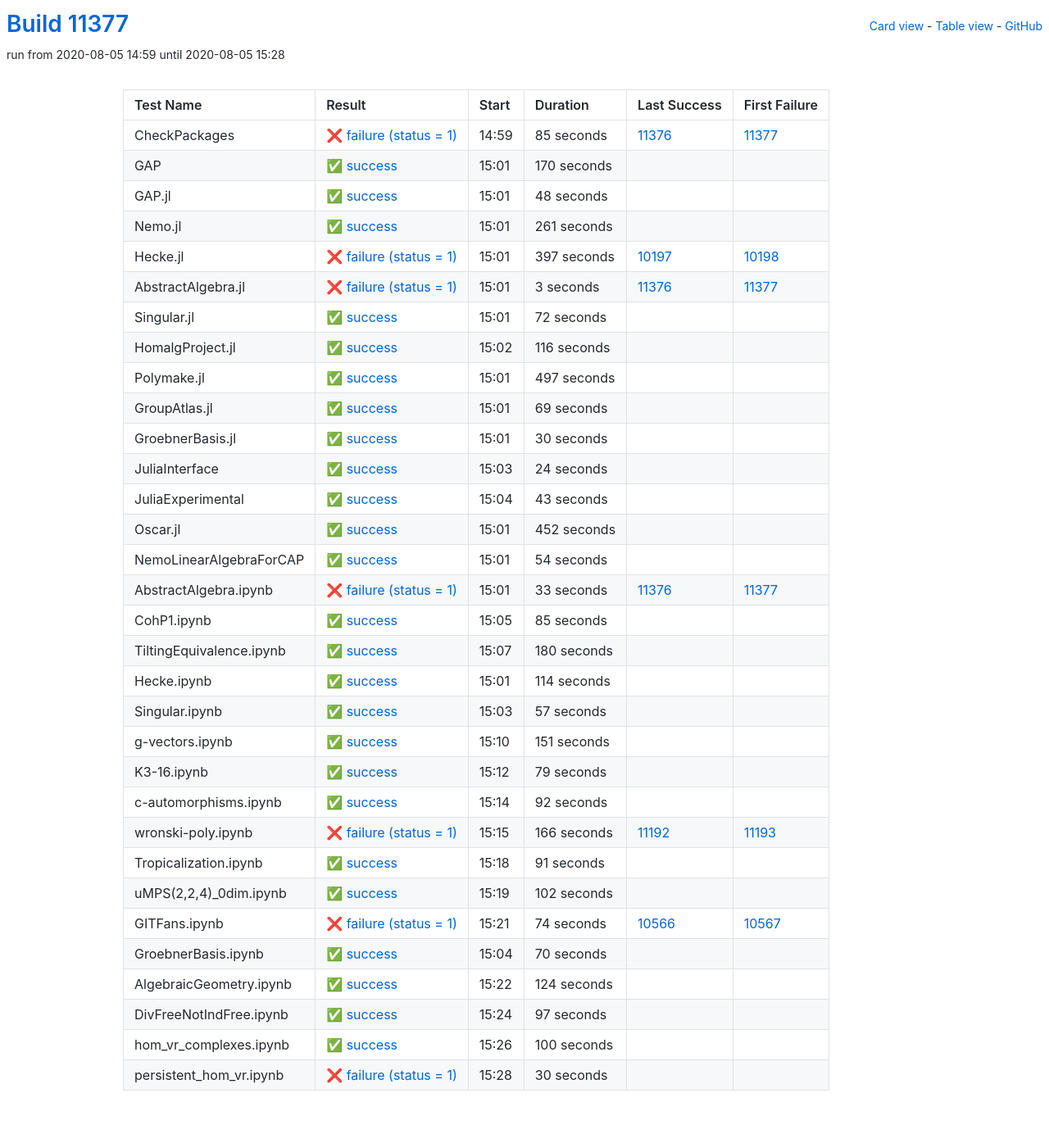
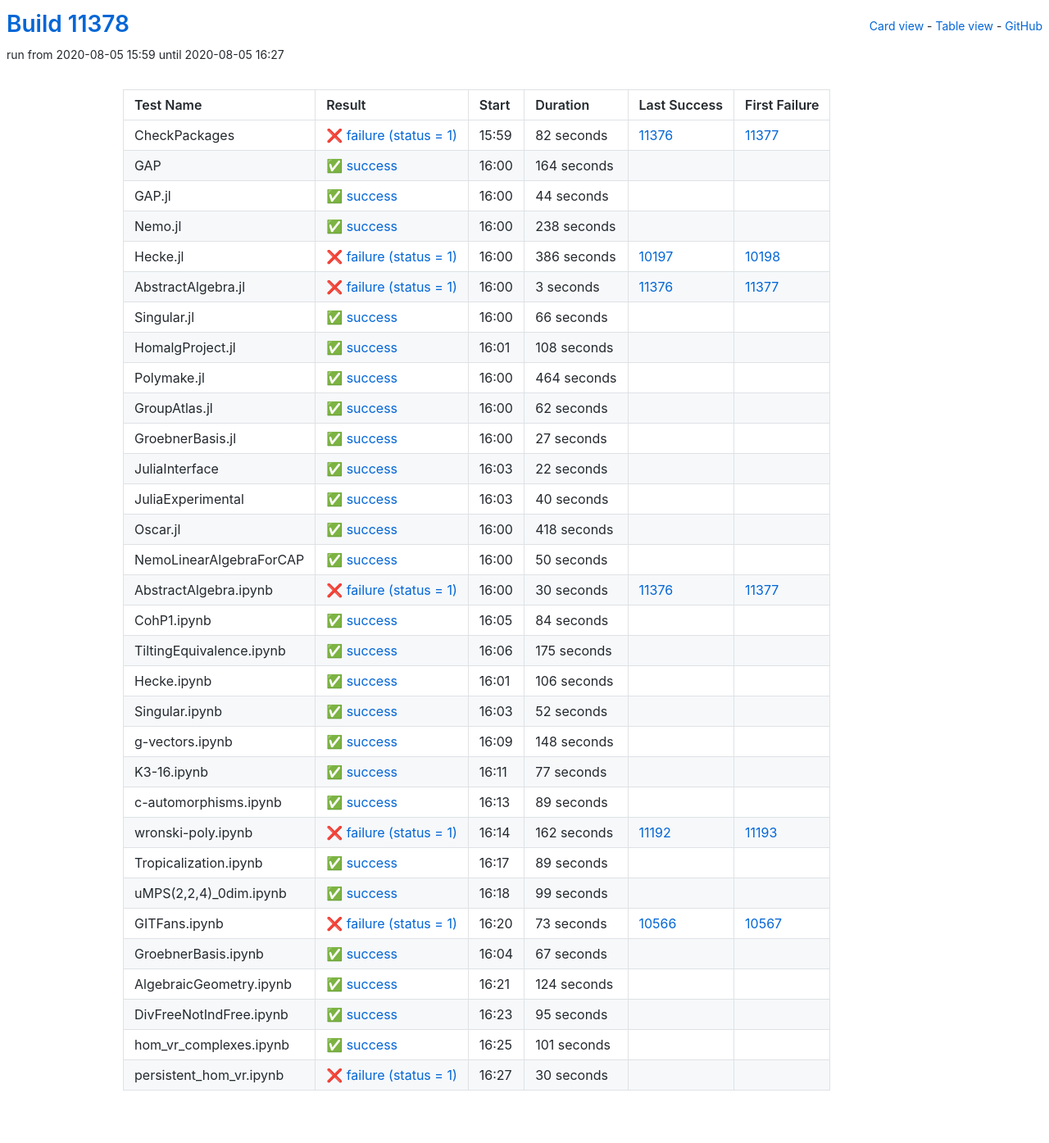
Before and after one commit to oscar-system/oscar-ci-status, a Jekyll site: the page built from table.html, in a window 1280 px wide. Shown: the whole page at 82% size. Built offline with Jekyll 4.4.1, drawn with Linux system fonts in a browser that asks for light colours.

Commit message:
Build #11378

```diff
--- a/_data/ci.yml
+++ b/_data/ci.yml
@@ -1,6 +1,6 @@
 ---
-build: 11377
-build_url: https://oscarci.mathematik.uni-kl.de/job/oscar/11377/
+build: 11378
+build_url: https://oscarci.mathematik.uni-kl.de/job/oscar/11378/
 job: oscar
 organization: oscar-system
 repo: oscar-ci-status
@@ -8,68 +8,68 @@
 tests:
 - name: CheckPackages
   id: checkpackages
-  log: https://oscarci.mathematik.uni-kl.de/job/oscar/11377/artifact/logs/build-11377/CheckPackages.log
-  start: 2020-08-05 14:59
+  log: https://oscarci.mathematik.uni-kl.de/job/oscar/11378/artifact/logs/build-11378/CheckPackages.log
+  start: 2020-08-05 15:59
   success: false
   exitcode: 1
   status: failure
-  duration: 85
+  duration: 82
   last_success: 11376
   last_success_url: https://oscarci.mathematik.uni-kl.de/job/oscar/11376/
   first_failure: 11377
   first_failure_url: https://oscarci.mathematik.uni-kl.de/job/oscar/11377/
 - name: GAP
   id: gap
-  log: https://oscarci.mathematik.uni-kl.de/job/oscar/11377/artifact/logs/build-11377/GAP.log
-  start: 2020-08-05 15:01
+  log: https://oscarci.mathematik.uni-kl.de/job/oscar/11378/artifact/logs/build-11378/GAP.log
+  start: 2020-08-05 16:00
   success: true
   exitcode: 0
   status: success
-  duration: 170
+  duration: 164
   last_success: false
   last_success_url:
   first_failure: false
   first_failure_url:
 - name: GAP.jl
   id: gap-jl
-  log: https://oscarci.mathematik.uni-kl.de/job/oscar/11377/artifact/logs/build-11377/GAP.jl.log
-  start: 2020-08-05 15:01
+  log: https://oscarci.mathematik.uni-kl.de/job/oscar/11378/artifact/logs/build-11378/GAP.jl.log
+  start: 2020-08-05 16:00
   success: true
   exitcode: 0
   status: success
-  duration: 48
+  duration: 44
   last_success: false
   last_success_url:
   first_failure: false
   first_failure_url:
 - name: Nemo.jl
   id: nemo-jl
-  log: https://oscarci.mathematik.uni-kl.de/job/oscar/11377/artifact/logs/build-11377/Nemo.jl.log
-  start: 2020-08-05 15:01
+  log: https://oscarci.mathematik.uni-kl.de/job/oscar/11378/artifact/logs/build-11378/Nemo.jl.log
+  start: 2020-08-05 16:00
   success: true
   exitcode: 0
   status: success
-  duration: 261
+  duration: 238
   last_success: false
   last_success_url:
   first_failure: false
   first_failure_url:
 - name: Hecke.jl
   id: hecke-jl
-  log: https://oscarci.mathematik.uni-kl.de/job/oscar/11377/artifact/logs/build-11377/Hecke.jl.log
-  start: 2020-08-05 15:01
+  log: https://oscarci.mathematik.uni-kl.de/job/oscar/11378/artifact/logs/build-11378/Hecke.jl.log
+  start: 2020-08-05 16:00
   success: false
   exitcode: 1
   status: failure
-  duration: 397
+  duration: 386
   last_success: 10197
   last_success_url: https://oscarci.mathematik.uni-kl.de/job/oscar/10197/
   first_failure: 10198
   first_failure_url: https://oscarci.mathematik.uni-kl.de/job/oscar/10198/
 - name: AbstractAlgebra.jl
   id: abstractalgebra-jl
-  log: https://oscarci.mathematik.uni-kl.de/job/oscar/11377/artifact/logs/build-11377/AbstractAlgebra.jl.log
-  start: 2020-08-05 15:01
+  log: https://oscarci.mathematik.uni-kl.de/job/oscar/11378/artifact/logs/build-11378/AbstractAlgebra.jl.log
+  start: 2020-08-05 16:00
   success: false
   exitcode: 1
   status: failure
@@ -80,272 +80,272 @@
   first_failure_url: https://oscarci.mathematik.uni-kl.de/job/oscar/11377/
 - name: Singular.jl
   id: singular-jl
-  log: https://oscarci.mathematik.uni-kl.de/job/oscar/11377/artifact/logs/build-11377/Singular.jl.log
-  start: 2020-08-05 15:01
+  log: https://oscarci.mathematik.uni-kl.de/job/oscar/11378/artifact/logs/build-11378/Singular.jl.log
+  start: 2020-08-05 16:00
   success: true
   exitcode: 0
   status: success
-  duration: 72
+  duration: 66
   last_success: false
   last_success_url:
   first_failure: false
   first_failure_url:
 - name: HomalgProject.jl
   id: homalgproject-jl
-  log: https://oscarci.mathematik.uni-kl.de/job/oscar/11377/artifact/logs/build-11377/HomalgProject.jl.log
-  start: 2020-08-05 15:02
+  log: https://oscarci.mathematik.uni-kl.de/job/oscar/11378/artifact/logs/build-11378/HomalgProject.jl.log
+  start: 2020-08-05 16:01
   success: true
   exitcode: 0
   status: success
-  duration: 116
+  duration: 108
   last_success: false
   last_success_url:
   first_failure: false
   first_failure_url:
 - name: Polymake.jl
   id: polymake-jl
-  log: https://oscarci.mathematik.uni-kl.de/job/oscar/11377/artifact/logs/build-11377/Polymake.jl.log
-  start: 2020-08-05 15:01
+  log: https://oscarci.mathematik.uni-kl.de/job/oscar/11378/artifact/logs/build-11378/Polymake.jl.log
+  start: 2020-08-05 16:00
   success: true
   exitcode: 0
   status: success
-  duration: 497
+  duration: 464
   last_success: false
   last_success_url:
   first_failure: false
   first_failure_url:
 - name: GroupAtlas.jl
   id: groupatlas-jl
-  log: https://oscarci.mathematik.uni-kl.de/job/oscar/11377/artifact/logs/build-11377/GroupAtlas.jl.log
-  start: 2020-08-05 15:01
+  log: https://oscarci.mathematik.uni-kl.de/job/oscar/11378/artifact/logs/build-11378/GroupAtlas.jl.log
+  start: 2020-08-05 16:00
   success: true
   exitcode: 0
   status: success
-  duration: 69
+  duration: 62
   last_success: false
   last_success_url:
   first_failure: false
   first_failure_url:
 - name: GroebnerBasis.jl
   id: groebnerbasis-jl
-  log: https://oscarci.mathematik.uni-kl.de/job/oscar/11377/artifact/logs/build-11377/GroebnerBasis.jl.log
-  start: 2020-08-05 15:01
+  log: https://oscarci.mathematik.uni-kl.de/job/oscar/11378/artifact/logs/build-11378/GroebnerBasis.jl.log
+  start: 2020-08-05 16:00
   success: true
   exitcode: 0
   status: success
-  duration: 30
+  duration: 27
   last_success: false
   last_success_url:
   first_failure: false
   first_failure_url:
 - name: JuliaInterface
   id: juliainterface
-  log: https://oscarci.mathematik.uni-kl.de/job/oscar/11377/artifact/logs/build-11377/JuliaInterface.log
-  start: 2020-08-05 15:03
+  log: https://oscarci.mathematik.uni-kl.de/job/oscar/11378/artifact/logs/build-11378/JuliaInterface.log
+  start: 2020-08-05 16:03
   success: true
   exitcode: 0
   status: success
-  duration: 24
+  duration: 22
   last_success: false
   last_success_url:
   first_failure: false
   first_failure_url:
 - name: JuliaExperimental
   id: juliaexperimental
-  log: https://oscarci.mathematik.uni-kl.de/job/oscar/11377/artifact/logs/build-11377/JuliaExperimental.log
-  start: 2020-08-05 15:04
+  log: https://oscarci.mathematik.uni-kl.de/job/oscar/11378/artifact/logs/build-11378/JuliaExperimental.log
+  start: 2020-08-05 16:03
   success: true
   exitcode: 0
   status: success
-  duration: 43
+  duration: 40
   last_success: false
   last_success_url:
   first_failure: false
   first_failure_url:
 - name: Oscar.jl
   id: oscar-jl
-  log: https://oscarci.mathematik.uni-kl.de/job/oscar/11377/artifact/logs/build-11377/Oscar.jl.log
-  start: 2020-08-05 15:01
+  log: https://oscarci.mathematik.uni-kl.de/job/oscar/11378/artifact/logs/build-11378/Oscar.jl.log
+  start: 2020-08-05 16:00
   success: true
   exitcode: 0
   status: success
-  duration: 452
+  duration: 418
   last_success: false
   last_success_url:
   first_failure: false
   first_failure_url:
 - name: NemoLinearAlgebraForCAP
   id: nemolinearalgebraforcap
-  log: https://oscarci.mathematik.uni-kl.de/job/oscar/11377/artifact/logs/build-11377/NemoLinearAlgebraForCAP.log
-  start: 2020-08-05 15:01
+  log: https://oscarci.mathematik.uni-kl.de/job/oscar/11378/artifact/logs/build-11378/NemoLinearAlgebraForCAP.log
+  start: 2020-08-05 16:00
   success: true
   exitcode: 0
   status: success
-  duration: 54
+  duration: 50
   last_success: false
   last_success_url:
   first_failure: false
   first_failure_url:
 - name: AbstractAlgebra.ipynb
   id: abstractalgebra-ipynb
-  log: https://oscarci.mathematik.uni-kl.de/job/oscar/11377/artifact/logs/build-11377/AbstractAlgebra.ipynb.log
-  start: 2020-08-05 15:01
+  log: https://oscarci.mathematik.uni-kl.de/job/oscar/11378/artifact/logs/build-11378/AbstractAlgebra.ipynb.log
+  start: 2020-08-05 16:00
   success: false
   exitcode: 1
   status: failure
-  duration: 33
+  duration: 30
   last_success: 11376
   last_success_url: https://oscarci.mathematik.uni-kl.de/job/oscar/11376/
   first_failure: 11377
   first_failure_url: https://oscarci.mathematik.uni-kl.de/job/oscar/11377/
 - name: CohP1.ipynb
   id: cohp1-ipynb
-  log: https://oscarci.mathematik.uni-kl.de/job/oscar/11377/artifact/logs/build-11377/CohP1.ipynb.log
-  start: 2020-08-05 15:05
+  log: https://oscarci.mathematik.uni-kl.de/job/oscar/11378/artifact/logs/build-11378/CohP1.ipynb.log
+  start: 2020-08-05 16:05
   success: true
   exitcode: 0
   status: success
-  duration: 85
+  duration: 84
   last_success: false
   last_success_url:
   first_failure: false
   first_failure_url:
 - name: TiltingEquivalence.ipynb
   id: tiltingequivalence-ipynb
-  log: https://oscarci.mathematik.uni-kl.de/job/oscar/11377/artifact/logs/build-11377/TiltingEquivalence.ipynb.log
-  start: 2020-08-05 15:07
+  log: https://oscarci.mathematik.uni-kl.de/job/oscar/11378/artifact/logs/build-11378/TiltingEquivalence.ipynb.log
+  start: 2020-08-05 16:06
   success: true
   exitcode: 0
   status: success
-  duration: 180
+  duration: 175
   last_success: false
   last_success_url:
   first_failure: false
   first_failure_url:
 - name: Hecke.ipynb
   id: hecke-ipynb
-  log: https://oscarci.mathematik.uni-kl.de/job/oscar/11377/artifact/logs/build-11377/Hecke.ipynb.log
-  start: 2020-08-05 15:01
+  log: https://oscarci.mathematik.uni-kl.de/job/oscar/11378/artifact/logs/build-11378/Hecke.ipynb.log
+  start: 2020-08-05 16:01
   success: true
   exitcode: 0
   status: success
-  duration: 114
+  duration: 106
   last_success: false
   last_success_url:
   first_failure: false
   first_failure_url:
 - name: Singular.ipynb
   id: singular-ipynb
-  log: https://oscarci.mathematik.uni-kl.de/job/oscar/11377/artifact/logs/build-11377/Singular.ipynb.log
-  start: 2020-08-05 15:03
+  log: https://oscarci.mathematik.uni-kl.de/job/oscar/11378/artifact/logs/build-11378/Singular.ipynb.log
+  start: 2020-08-05 16:03
   success: true
   exitcode: 0
   status: success
-  duration: 57
+  duration: 52
   last_success: false
   last_success_url:
   first_failure: false
   first_failure_url:
 - name: g-vectors.ipynb
   id: g-vectors-ipynb
-  log: https://oscarci.mathematik.uni-kl.de/job/oscar/11377/artifact/logs/build-11377/g-vectors.ipynb.log
-  start: 2020-08-05 15:10
+  log: https://oscarci.mathematik.uni-kl.de/job/oscar/11378/artifact/logs/build-11378/g-vectors.ipynb.log
+  start: 2020-08-05 16:09
   success: true
   exitcode: 0
   status: success
-  duration: 151
+  duration: 148
   last_success: false
   last_success_url:
   first_failure: false
   first_failure_url:
 - name: K3-16.ipynb
   id: k3-16-ipynb
-  log: https://oscarci.mathematik.uni-kl.de/job/oscar/11377/artifact/logs/build-11377/K3-16.ipynb.log
-  start: 2020-08-05 15:12
+  log: https://oscarci.mathematik.uni-kl.de/job/oscar/11378/artifact/logs/build-11378/K3-16.ipynb.log
+  start: 2020-08-05 16:11
   success: true
   exitcode: 0
   status: success
-  duration: 79
+  duration: 77
   last_success: false
   last_success_url:
   first_failure: false
   first_failure_url:
 - name: c-automorphisms.ipynb
   id: c-automorphisms-ipynb
-  log: https://oscarci.mathematik.uni-kl.de/job/oscar/11377/artifact/logs/build-11377/c-automorphisms.ipynb.log
-  start: 2020-08-05 15:14
+  log: https://oscarci.mathematik.uni-kl.de/job/oscar/11378/artifact/logs/build-11378/c-automorphisms.ipynb.log
+  start: 2020-08-05 16:13
   success: true
   exitcode: 0
   status: success
-  duration: 92
+  duration: 89
   last_success: false
   last_success_url:
   first_failure: false
   first_failure_url:
 - name: wronski-poly.ipynb
   id: wronski-poly-ipynb
-  log: https://oscarci.mathematik.uni-kl.de/job/oscar/11377/artifact/logs/build-11377/wronski-poly.ipynb.log
-  start: 2020-08-05 15:15
+  log: https://oscarci.mathematik.uni-kl.de/job/oscar/11378/artifact/logs/build-11378/wronski-poly.ipynb.log
+  start: 2020-08-05 16:14
   success: false
   exitcode: 1
   status: failure
-  duration: 166
+  duration: 162
   last_success: 11192
   last_success_url: https://oscarci.mathematik.uni-kl.de/job/oscar/11192/
   first_failure: 11193
   first_failure_url: https://oscarci.mathematik.uni-kl.de/job/oscar/11193/
 - name: Tropicalization.ipynb
   id: tropicalization-ipynb
-  log: https://oscarci.mathematik.uni-kl.de/job/oscar/11377/artifact/logs/build-11377/Tropicalization.ipynb.log
-  start: 2020-08-05 15:18
+  log: https://oscarci.mathematik.uni-kl.de/job/oscar/11378/artifact/logs/build-11378/Tropicalization.ipynb.log
+  start: 2020-08-05 16:17
   success: true
   exitcode: 0
   status: success
-  duration: 91
+  duration: 89
   last_success: false
   last_success_url:
   first_failure: false
   first_failure_url:
 - name: uMPS(2,2,4)_0dim.ipynb
   id: umps-2-2-4-0dim-ipynb
-  log: https://oscarci.mathematik.uni-kl.de/job/oscar/11377/artifact/logs/build-11377/uMPS-2-2-4-_0dim.ipynb.log
-  start: 2020-08-05 15:19
+  log: https://oscarci.mathematik.uni-kl.de/job/oscar/11378/artifact/logs/build-11378/uMPS-2-2-4-_0dim.ipynb.log
+  start: 2020-08-05 16:18
   success: true
   exitcode: 0
   status: success
-  duration: 102
+  duration: 99
   last_success: false
   last_success_url:
   first_failure: false
   first_failure_url:
 - name: GITFans.ipynb
   id: gitfans-ipynb
-  log: https://oscarci.mathematik.uni-kl.de/job/oscar/11377/artifact/logs/build-11377/GITFans.ipynb.log
-  start: 2020-08-05 15:21
+  log: https://oscarci.mathematik.uni-kl.de/job/oscar/11378/artifact/logs/build-11378/GITFans.ipynb.log
+  start: 2020-08-05 16:20
   success: false
   exitcode: 1
   status: failure
-  duration: 74
+  duration: 73
   last_success: 10566
   last_success_url: https://oscarci.mathematik.uni-kl.de/job/oscar/10566/
   first_failure: 10567
   first_failure_url: https://oscarci.mathematik.uni-kl.de/job/oscar/10567/
 - name: GroebnerBasis.ipynb
   id: groebnerbasis-ipynb
-  log: https://oscarci.mathematik.uni-kl.de/job/oscar/11377/artifact/logs/build-11377/GroebnerBasis.ipynb.log
-  start: 2020-08-05 15:04
+  log: https://oscarci.mathematik.uni-kl.de/job/oscar/11378/artifact/logs/build-11378/GroebnerBasis.ipynb.log
+  start: 2020-08-05 16:04
   success: true
   exitcode: 0
   status: success
-  duration: 70
+  duration: 67
   last_success: false
   last_success_url:
   first_failure: false
   first_failure_url:
 - name: AlgebraicGeometry.ipynb
   id: algebraicgeometry-ipynb
-  log: https://oscarci.mathematik.uni-kl.de/job/oscar/11377/artifact/logs/build-11377/AlgebraicGeometry.ipynb.log
-  start: 2020-08-05 15:22
+  log: https://oscarci.mathematik.uni-kl.de/job/oscar/11378/artifact/logs/build-11378/AlgebraicGeometry.ipynb.log
+  start: 2020-08-05 16:21
   success: true
   exitcode: 0
   status: success
@@ -356,32 +356,32 @@
   first_failure_url:
 - name: DivFreeNotIndFree.ipynb
   id: divfreenotindfree-ipynb
-  log: https://oscarci.mathematik.uni-kl.de/job/oscar/11377/artifact/logs/build-11377/DivFreeNotIndFree.ipynb.log
-  start: 2020-08-05 15:24
+  log: https://oscarci.mathematik.uni-kl.de/job/oscar/11378/artifact/logs/build-11378/DivFreeNotIndFree.ipynb.log
+  start: 2020-08-05 16:23
   success: true
   exitcode: 0
   status: success
-  duration: 97
+  duration: 95
   last_success: false
   last_success_url:
   first_failure: false
   first_failure_url:
 - name: hom_vr_complexes.ipynb
   id: hom-vr-complexes-ipynb
-  log: https://oscarci.mathematik.uni-kl.de/job/oscar/11377/artifact/logs/build-11377/hom_vr_complexes.ipynb.log
-  start: 2020-08-05 15:26
+  log: https://oscarci.mathematik.uni-kl.de/job/oscar/11378/artifact/logs/build-11378/hom_vr_complexes.ipynb.log
+  start: 2020-08-05 16:25
   success: true
   exitcode: 0
   status: success
-  duration: 100
+  duration: 101
   last_success: false
   last_success_url:
   first_failure: false
   first_failure_url:
 - name: persistent_hom_vr.ipynb
   id: persistent-hom-vr-ipynb
-  log: https://oscarci.mathematik.uni-kl.de/job/oscar/11377/artifact/logs/build-11377/persistent_hom_vr.ipynb.log
-  start: 2020-08-05 15:28
+  log: https://oscarci.mathematik.uni-kl.de/job/oscar/11378/artifact/logs/build-11378/persistent_hom_vr.ipynb.log
+  start: 2020-08-05 16:27
   success: false
   exitcode: 1
   status: failure
```
Also changed, not shown: README.md.
